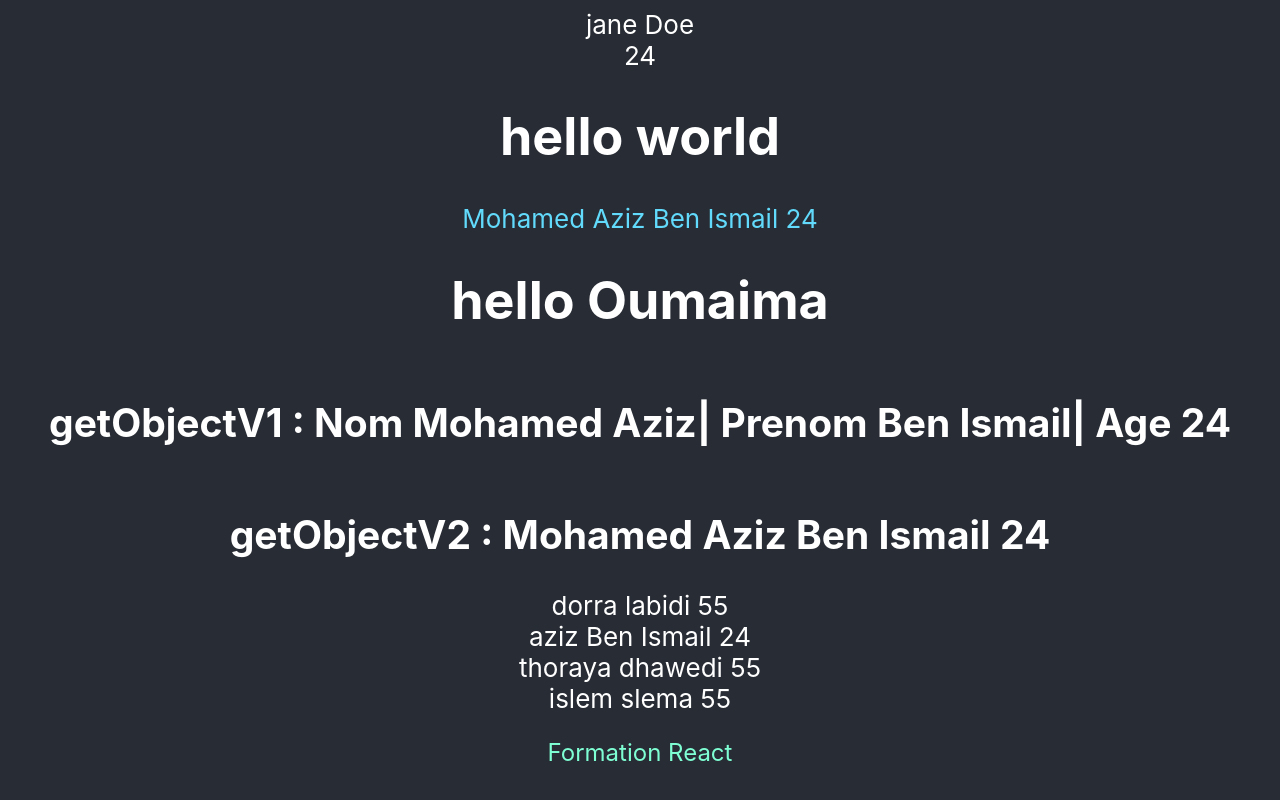
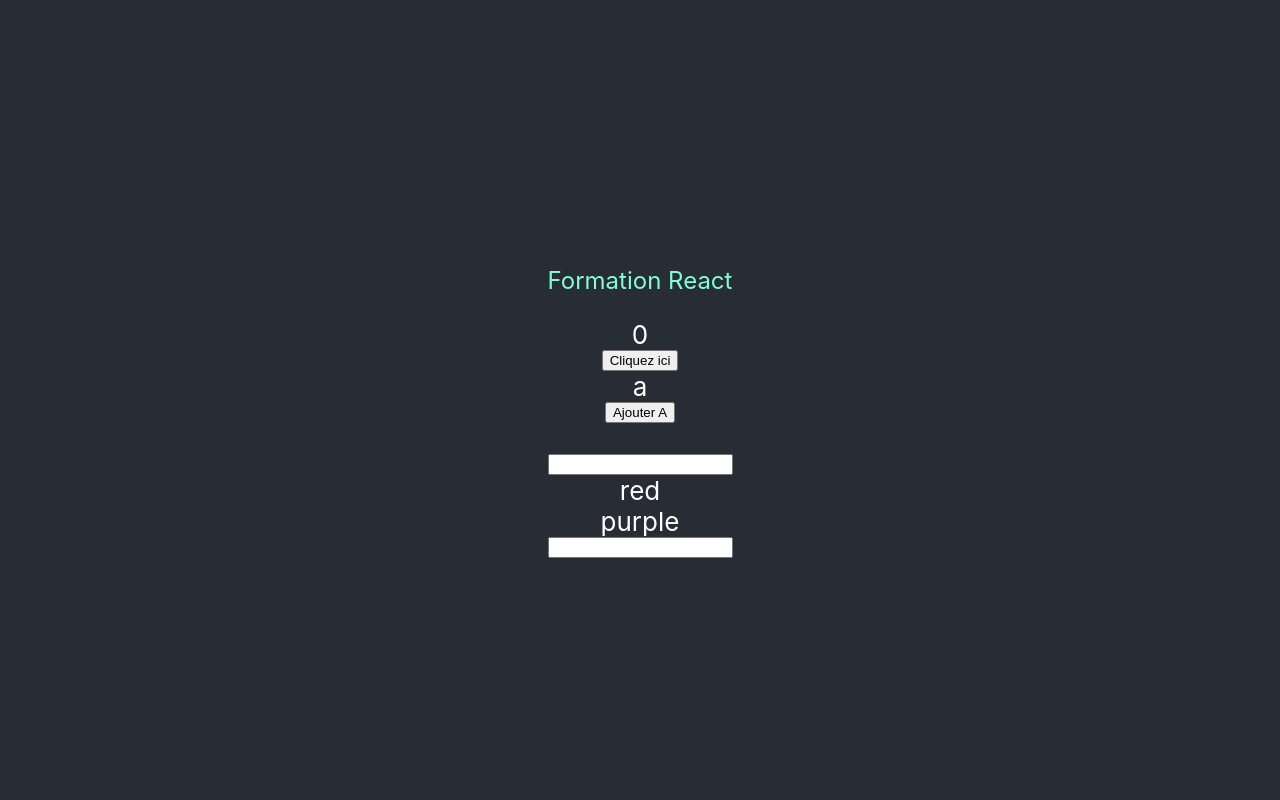
Before and after one commit to school3click/ReactApp3click, a React (Create React App) app: page / in a window 1280 px wide. Built offline with nearby package versions, Linux system fonts and the light colour scheme.

Commit message:
JSX & Hooks

```diff
--- a/src/App.js
+++ b/src/App.js
@@ -1,5 +1,6 @@
 import "./App.css";
-
+import React, { useState } from "react";
+import Welcome from "./Welcome";
 function App() {
   // Initialize  code js
 
@@ -9,11 +10,11 @@ function App() {
   const element = <h1> hello world </h1>;
 
   //object
-  const etudiant = {
-    nom: " Mohamed Aziz",
-    prenom: "Ben Ismail",
-    age: 24,
-  };
+  // const etudiant = {
+  //   nom: " Mohamed Aziz",
+  //   prenom: "Ben Ismail",
+  //   age: 24,
+  // };
 
   //fonction return user
   function getEtudiant(etudiant) {
@@ -26,6 +27,7 @@ function App() {
   }
 
   function getObjectV2(etudiant) {
+    //2
     const results = etudiant.nom + " " + etudiant.prenom + " " + etudiant.age;
     return results;
   }
@@ -38,36 +40,107 @@ function App() {
   ];
 
   const codeCss = {
-    color : "#2ecc71",
-    fontSize :"26px",
-  }
+    color: "#2ecc71",
+    fontSize: "26px",
+  };
 
+  const [count, setCount] = useState(0); //const count = 0;   setCount(1)
+
+  const [state, setState] = useState("a");
+
+  const [{ color, backround }, setData] = useState({
+    color: "red",
+    backround: "purple",
+  });
 
   return (
-    // HTML pro
+    // jsx
     <div className="App">
       <header className="App-header">
         {/* constante */}
-        {name}
+        {/* {name}
         <br></br>
         {age}
         {element}
 
         {/* object */}
         <div className="App-link ">
-          {etudiant.nom} {etudiant.prenom} {etudiant.age}
+          {/* {etudiant.nom} {etudiant.prenom} {etudiant.age} */}
         </div>
 
-        <h1>hello {getEtudiant("Oumaima")} </h1>
+        {/* <h1>hello {getEtudiant("Oumaima")} </h1>
 
         <h2>getObjectV1 : {getObjectV1(etudiant)}</h2>
-        <h2>getObjectV2 : {getObjectV2(etudiant)}</h2>
+        <h2>getObjectV2 : {getObjectV2(etudiant)}</h2> */}
+        {/*
+        {listeEtudiant.map(function (item) {  //function adiya
+          return (
+            <div key={item.objectID}>
+              {item.nom} {item.prenom} {item.age}
+            </div>
+          );
+        })} */}
 
-        {listeEtudiant.map(function (item) {
-          return <div key={item.objectID} > {item.nom} {item.prenom} {item.age}  </div>;
-        })}
+        {/* {listeEtudiant.map( (item) =>   // function lamda
+          (
+            <div key={item.objectID}>
+              {item.nom} {item.prenom} {item.age}
+            </div>
+          )
+        )} */}
+
+        {/* <table border={1}>
+          <thead>
+            <tr>
+              <td>Nom</td>
+              <td>Prenom</td>
+              <td>Age</td>
+            </tr>
+          </thead>
+          <tbody> */}
+        {/* {listeEtudiant.map(function (item) {
+              return (
+              <tr key={item.objectID}>
+                <td>{item.nom}</td>
+                <td>{item.prenom}</td>
+                <td>{item.age}</td>
+              </tr>
+              )
+            })} */}
+
+        {/* {listeEtudiant.map( (item) => (
+            <tr key={item.objectID}>
+              <td>{item.nom}</td>
+              <td>{item.prenom}</td>
+              <td>{item.age}</td>
+            </tr>
+            ))}
+          </tbody>
+        </table> */}
 
         <p className="maClasse"> Formation React </p>
+        {/*
+        <Welcome name="Dora thoraya" /> */}
+
+        {count}
+        <button onClick={() => setCount(count + 1)}>Cliquez ici</button>
+
+        {state}
+        <button onClick={() => setState(state + "a")}>Ajouter A</button>
+        <br />
+        <input onChange={(e) => setState(e.target.value)} />
+
+        {color}
+        <br />
+        {backround}
+        <br />
+        <input
+          onChange={(e) =>
+            setData(
+              (current) => ({ ...current, color: e.target.value })
+            )
+          }
+        />
       </header>
     </div>
   );
--- /dev/null
+++ b/src/Welcome.js
@@ -0,0 +1,9 @@
+import React from 'react'
+
+export default function Welcome(props) {
+  return (
+    <div>
+      <h1> Bonjour depuis un autre composant {props.name}</h1>
+    </div>
+  )
+}
```
